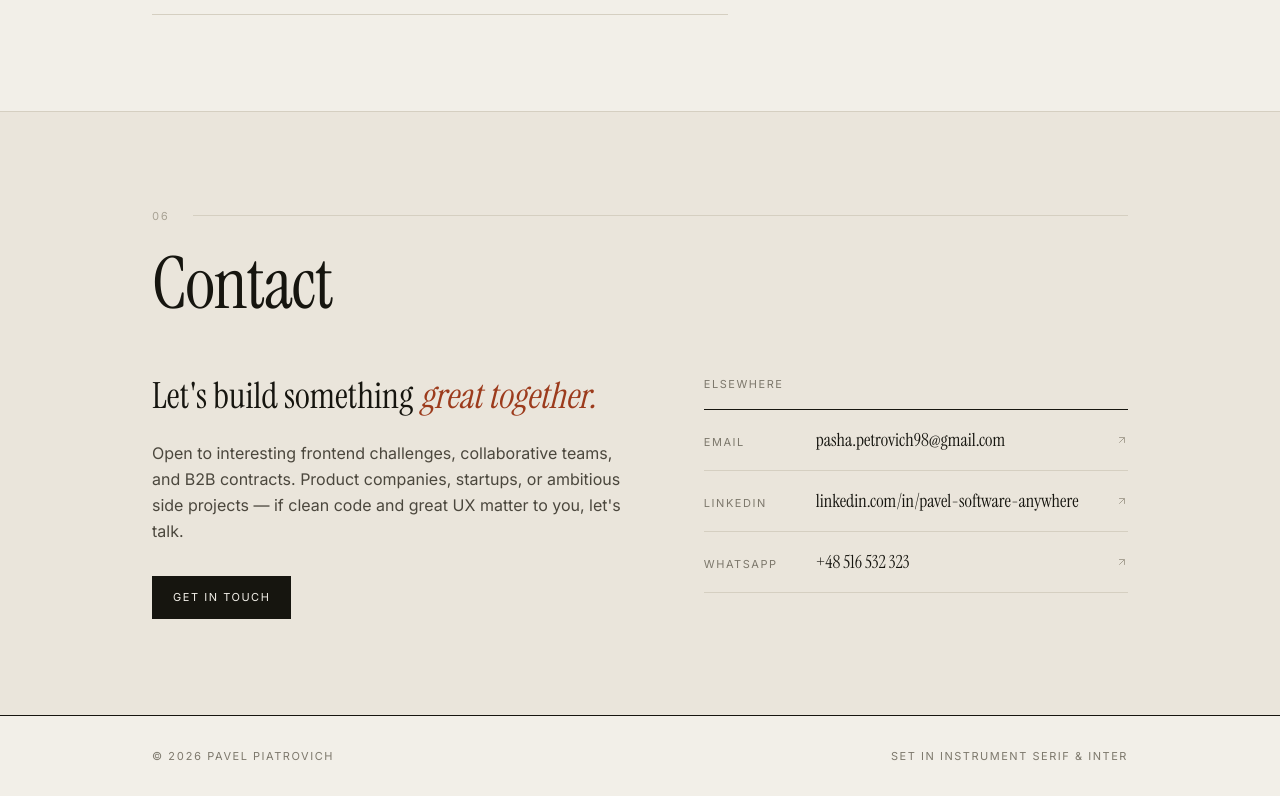
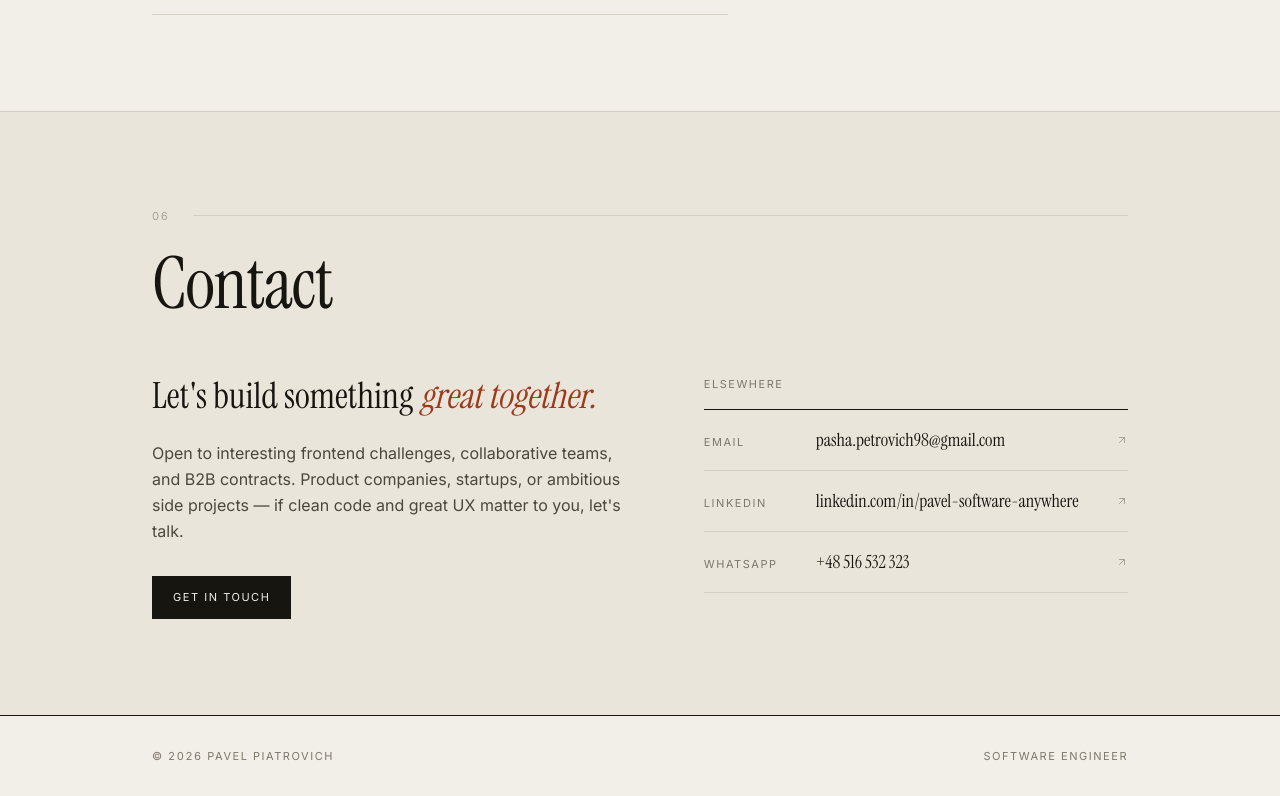
Before and after one commit to themafia98/am, a Next.js app: page / in a window 1280 px wide. Shown: the part 7898-8694 px from the top of the page. Built offline with nearby package versions, Linux system fonts and the light colour scheme.

Commit message:
fix: footer

```diff
--- a/src/widgets/footer/ui/Footer.tsx
+++ b/src/widgets/footer/ui/Footer.tsx
@@ -9,7 +9,7 @@ export function Footer() {
         <p className="tnum">
           © {year} {PERSONAL.name}
         </p>
-        <p>Set in Instrument Serif &amp; Inter</p>
+        <p>Software Engineer</p>
       </div>
     </footer>
   )
```
